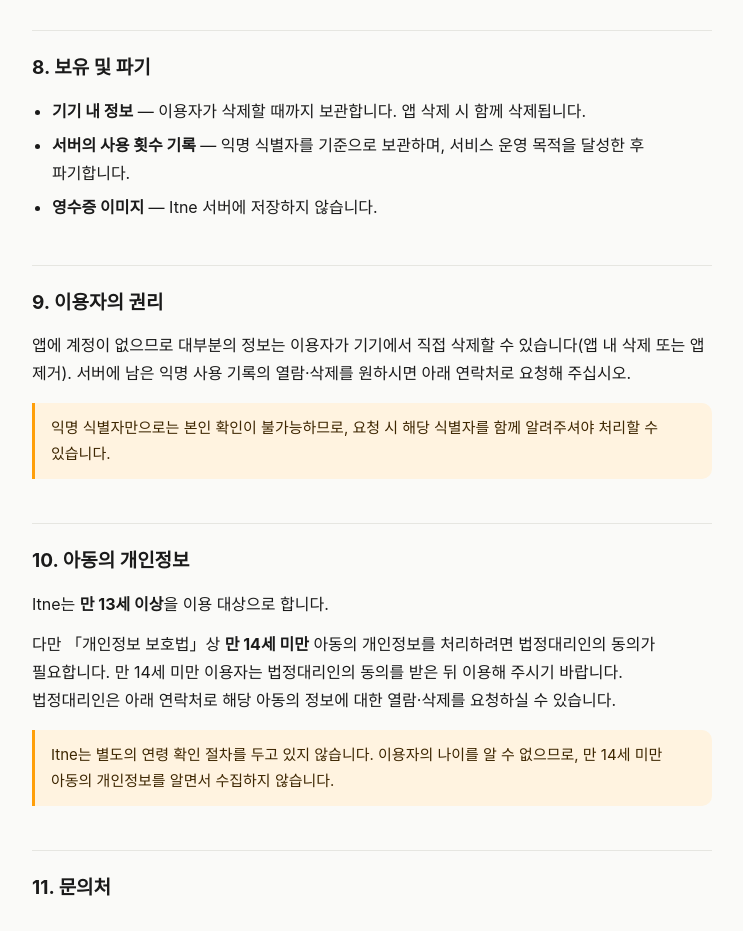
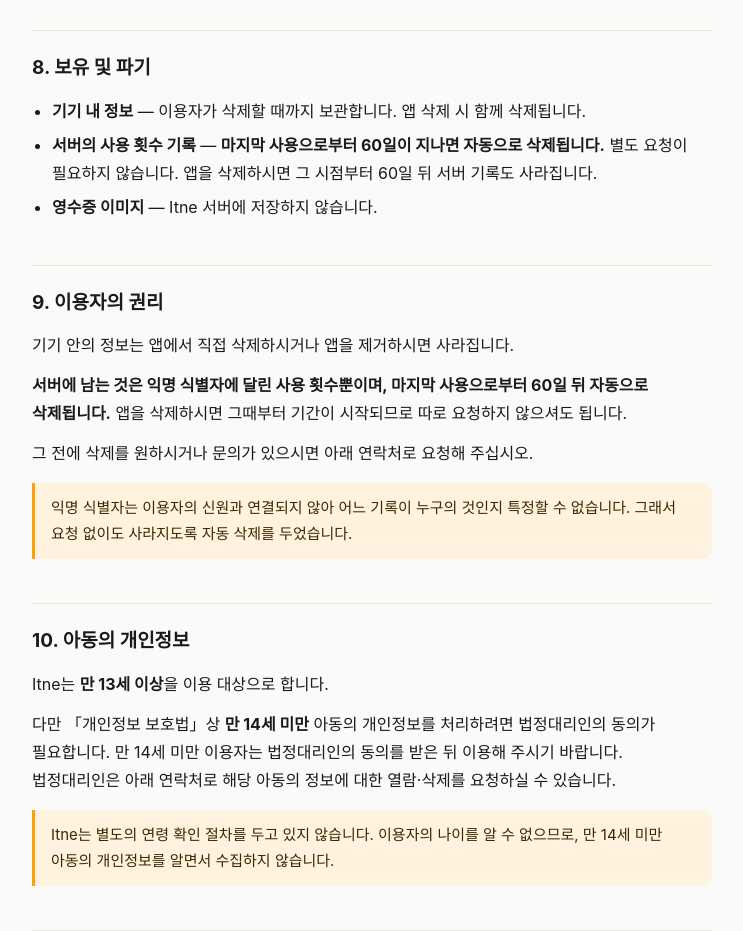
Before and after one commit to fount-lab/fount-lab.github.io, a plain HTML site: page itne/privacy/index.html in a window 1280 px wide. Shown: the part 3100-4031 px from the top of the page, without its empty margins (268-1011 px from the left). Drawn offline with Linux system fonts and the light colour scheme.

Commit message:
Itne 방침 — 서버 기록 자동 삭제를 반영
서버에 남는 것은 익명 식별자에 달린 사용 횟수뿐인데, 익명 UID로는 본인 확인이
안 돼서 "지워 달라"는 요청을 처리할 수가 없었다. 요청 없이 사라지게 하는 편이
유일하게 작동하는 삭제 경로라, 마지막 사용으로부터 60일 뒤 자동 삭제하도록 바꿨다.

"삭제 요청 시 식별자를 알려 달라"던 문장을 뺐다 — 앱이 그 값을 보여주지 않아
사용자가 알 방법이 없었다. 이제 앱만 지우면 된다.

Co-Authored-By: Claude Opus 5 <noreply@anthropic.com>

```diff
--- a/itne/privacy/index.html
+++ b/itne/privacy/index.html
@@ -158,13 +158,15 @@
 <h2>8. 보유 및 파기</h2>
 <ul>
   <li><strong>기기 내 정보</strong> — 이용자가 삭제할 때까지 보관합니다. 앱 삭제 시 함께 삭제됩니다.</li>
-  <li><strong>서버의 사용 횟수 기록</strong> — 익명 식별자를 기준으로 보관하며, 서비스 운영 목적을 달성한 후 파기합니다.</li>
+  <li><strong>서버의 사용 횟수 기록</strong> — <strong>마지막 사용으로부터 60일이 지나면 자동으로 삭제됩니다.</strong> 별도 요청이 필요하지 않습니다. 앱을 삭제하시면 그 시점부터 60일 뒤 서버 기록도 사라집니다.</li>
   <li><strong>영수증 이미지</strong> — Itne 서버에 저장하지 않습니다.</li>
 </ul>
 
 <h2>9. 이용자의 권리</h2>
-<p>앱에 계정이 없으므로 대부분의 정보는 이용자가 기기에서 직접 삭제할 수 있습니다(앱 내 삭제 또는 앱 제거). 서버에 남은 익명 사용 기록의 열람·삭제를 원하시면 아래 연락처로 요청해 주십시오.</p>
-<div class="note">익명 식별자만으로는 본인 확인이 불가능하므로, 요청 시 해당 식별자를 함께 알려주셔야 처리할 수 있습니다.</div>
+<p>기기 안의 정보는 앱에서 직접 삭제하시거나 앱을 제거하시면 사라집니다.</p>
+<p><strong>서버에 남는 것은 익명 식별자에 달린 사용 횟수뿐이며, 마지막 사용으로부터 60일 뒤 자동으로 삭제됩니다.</strong> 앱을 삭제하시면 그때부터 기간이 시작되므로 따로 요청하지 않으셔도 됩니다.</p>
+<p>그 전에 삭제를 원하시거나 문의가 있으시면 아래 연락처로 요청해 주십시오.</p>
+<div class="note">익명 식별자는 이용자의 신원과 연결되지 않아 어느 기록이 누구의 것인지 특정할 수 없습니다. 그래서 요청 없이도 사라지도록 자동 삭제를 두었습니다.</div>
 
 <h2>10. 아동의 개인정보</h2>
 <p>Itne는 <strong>만 13세 이상</strong>을 이용 대상으로 합니다.</p>
```
